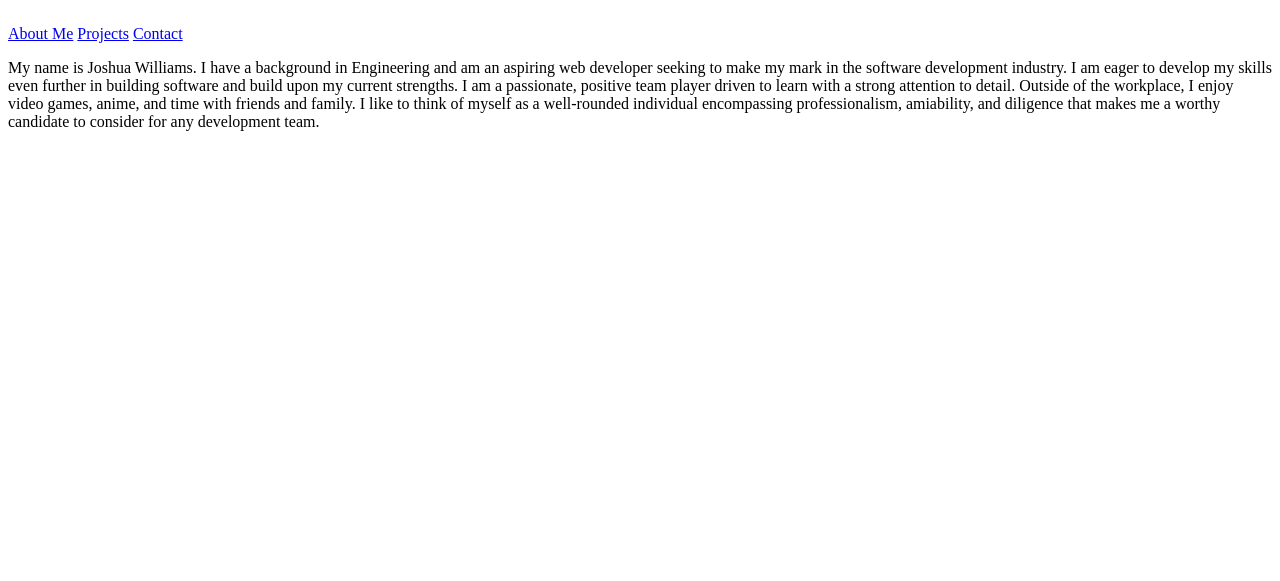
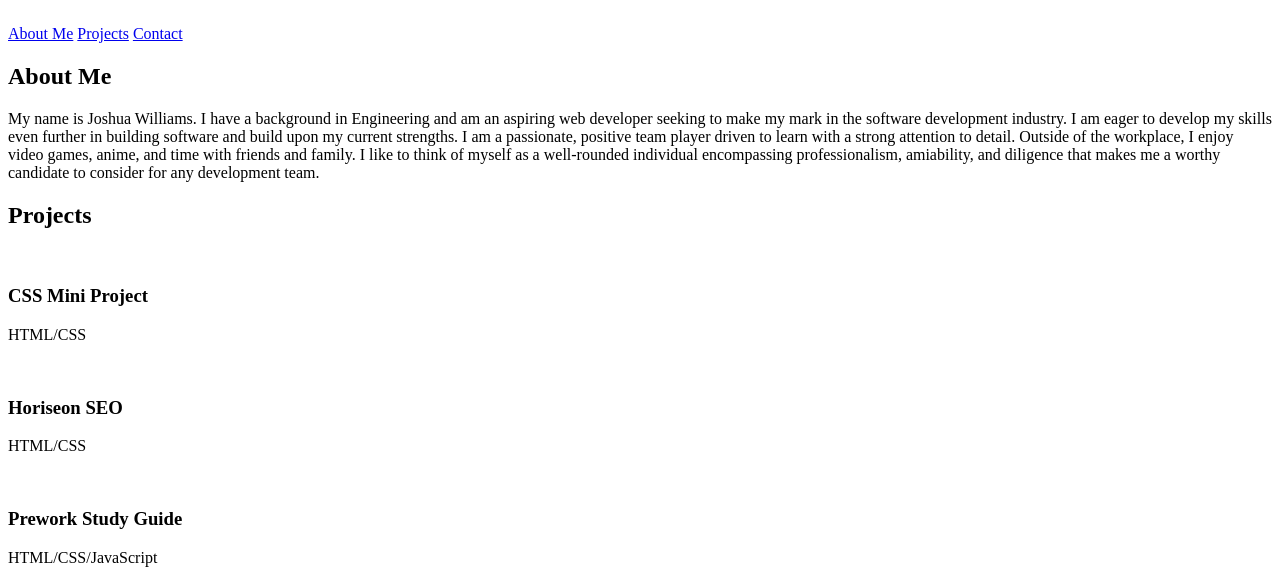
Before and after one commit to codehashira28/Projects-Portfolio, a plain HTML site: page index.html in a window 1280 px wide. Shown: the part 73-654 px from the top of the page. Drawn offline with Linux system fonts and the light colour scheme.

Commit message:
added more HTML before applying CSS

```diff
--- a/index.html
+++ b/index.html
@@ -9,7 +9,7 @@
 <body>
     <header>
         <h1>Joshua Williams</h1>
-        <img>
+        <img src="" />
         <nav>
             <a href="#About-Me">About Me</a>
             <a href="#Projects">Projects</a>
@@ -17,10 +17,37 @@
         </nav>
     </header>
     <section id="About-Me">
+        <h2>About Me</h2>
         <p>My name is Joshua Williams. I have a background in Engineering and am an aspiring web developer seeking to make my mark in the software development industry. I am eager to develop my skills even further in building software and build upon my current strengths. I am a passionate, positive team player driven to learn with a strong attention to detail. Outside of the workplace, I enjoy video games, anime, and time with friends and family. I like to think of myself as a well-rounded individual encompassing professionalism, amiability, and diligence that makes me a worthy candidate to consider for any development team.</p>
     </section>
-    <section id="Projects"></section>
+    <section id="Projects">
+        <h2>Projects</h2>
+        <div class="project-layout">
+            <div class="css-mini-project">
+                <img>
+                <div class="title-tag">
+                    <h3>CSS Mini Project</h3>
+                    <p>HTML/CSS</p>
+                </div>
+            </div>
+            <div class="horiseon-project">
+                <img>
+                <div class="title-tag">
+                    <h3>Horiseon SEO</h3>
+                    <p>HTML/CSS</p>
+                </div>
+            </div>
+            <div class="prework-study-guide">
+                <img>
+                <div class="title-tag">
+                    <h3>Prework Study Guide</h3>
+                    <p>HTML/CSS/JavaScript</p>
+                </div>
+            </div>
+        </div>
+    </section>
     <footer id="Contact">
+        <h2>Contact Me</h2>
         <a></a>
     </footer>
 
```
